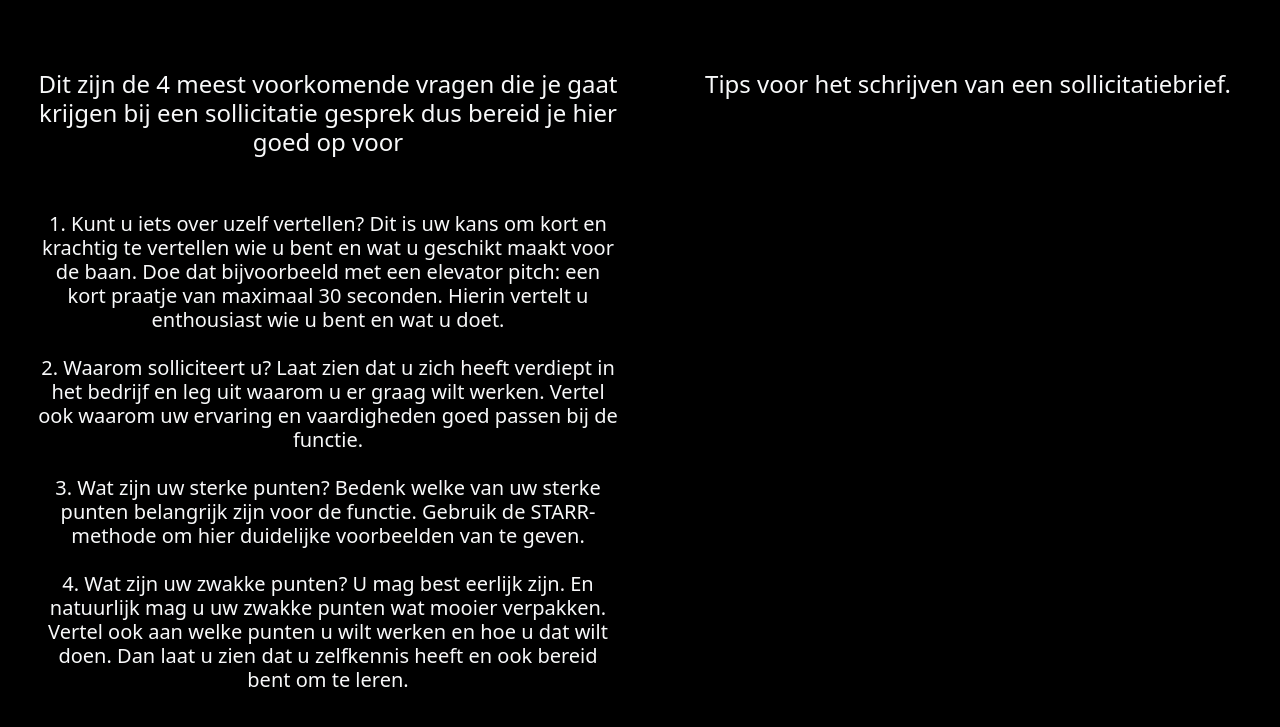
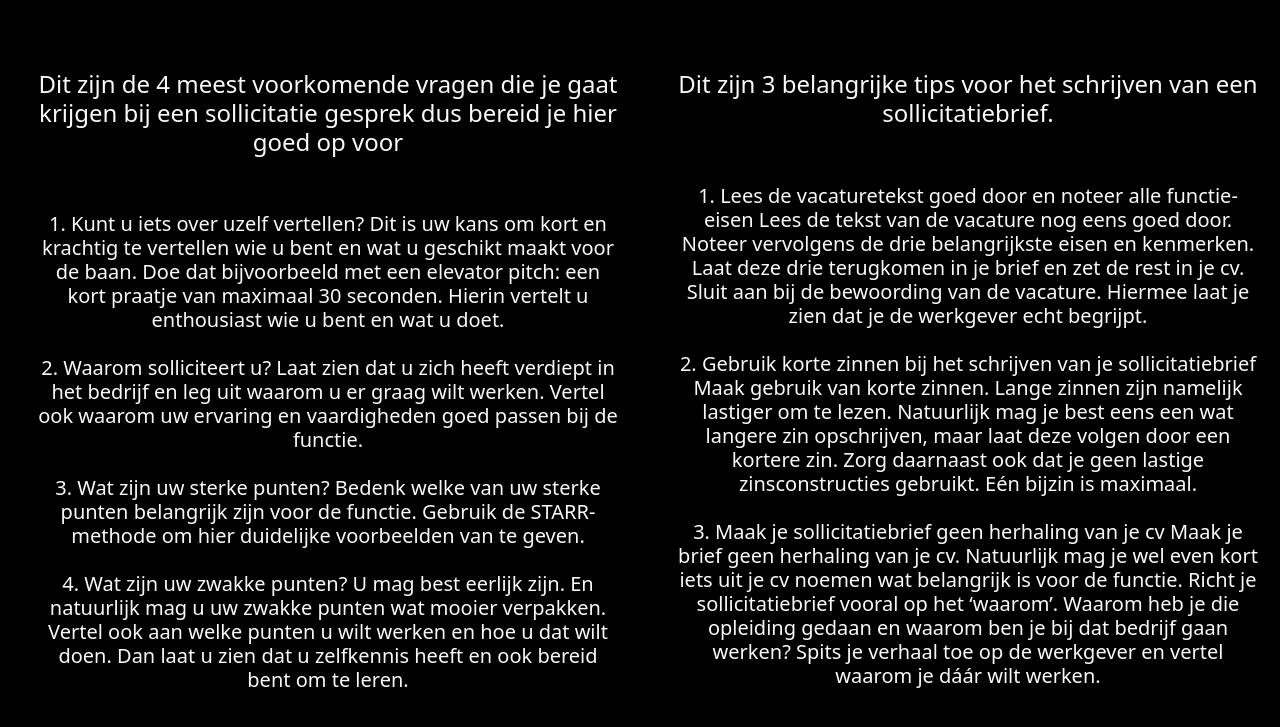
Before and after one commit to TParijs/QDT-burgerschap.github.io, a plain HTML site: page sollicitatie.html in a window 1280 px wide. Shown: the part 221-948 px from the top of the page. Drawn offline with nearby package versions, Linux system fonts and the light colour scheme.

Commit message:
tips voor schrijven sollicitatiebrief klaar

```diff
--- a/sollicitatie.html
+++ b/sollicitatie.html
@@ -93,8 +93,25 @@
             <div class="col">
                 <div class="card bg-black">
                     <div class="card-body">
-                        <h4 class="card-title">Tips voor het schrijven van een sollicitatiebrief.</h4> <br>
+                        <h4 class="card-title">Dit zijn 3 belangrijke tips voor het schrijven van een sollicitatiebrief.</h4> <br> <br>
                         <h5 class="card-text">
+                            1. Lees de vacaturetekst goed door en noteer alle functie-eisen
+                            Lees de tekst van de vacature nog eens goed door. Noteer vervolgens de drie belangrijkste
+                            eisen en kenmerken. Laat deze drie terugkomen in je brief en zet de rest in je cv. Sluit aan
+                            bij de bewoording van de vacature. Hiermee laat je zien dat je de werkgever echt begrijpt. <br> <br>
+
+                            2. Gebruik korte zinnen bij het schrijven van je sollicitatiebrief
+                            Maak gebruik van korte zinnen. Lange zinnen zijn namelijk lastiger om te lezen. Natuurlijk
+                            mag je best eens een wat langere zin opschrijven, maar laat deze volgen door een kortere
+                            zin. Zorg daarnaast ook dat je geen lastige zinsconstructies gebruikt. Eén bijzin is
+                            maximaal. <br> <br>
+
+                            3. Maak je sollicitatiebrief geen herhaling van je cv
+                            Maak je brief geen herhaling van je cv. Natuurlijk mag je wel even kort iets uit je cv
+                            noemen wat belangrijk is voor de functie. Richt je sollicitatiebrief vooral op het ‘waarom’.
+                            Waarom heb je die opleiding gedaan en waarom ben je bij dat bedrijf gaan werken? Spits je
+                            verhaal toe op de werkgever en vertel waarom je dáár wilt werken. <br> <br>
+
 
                         </h5>
                     </div>
```
